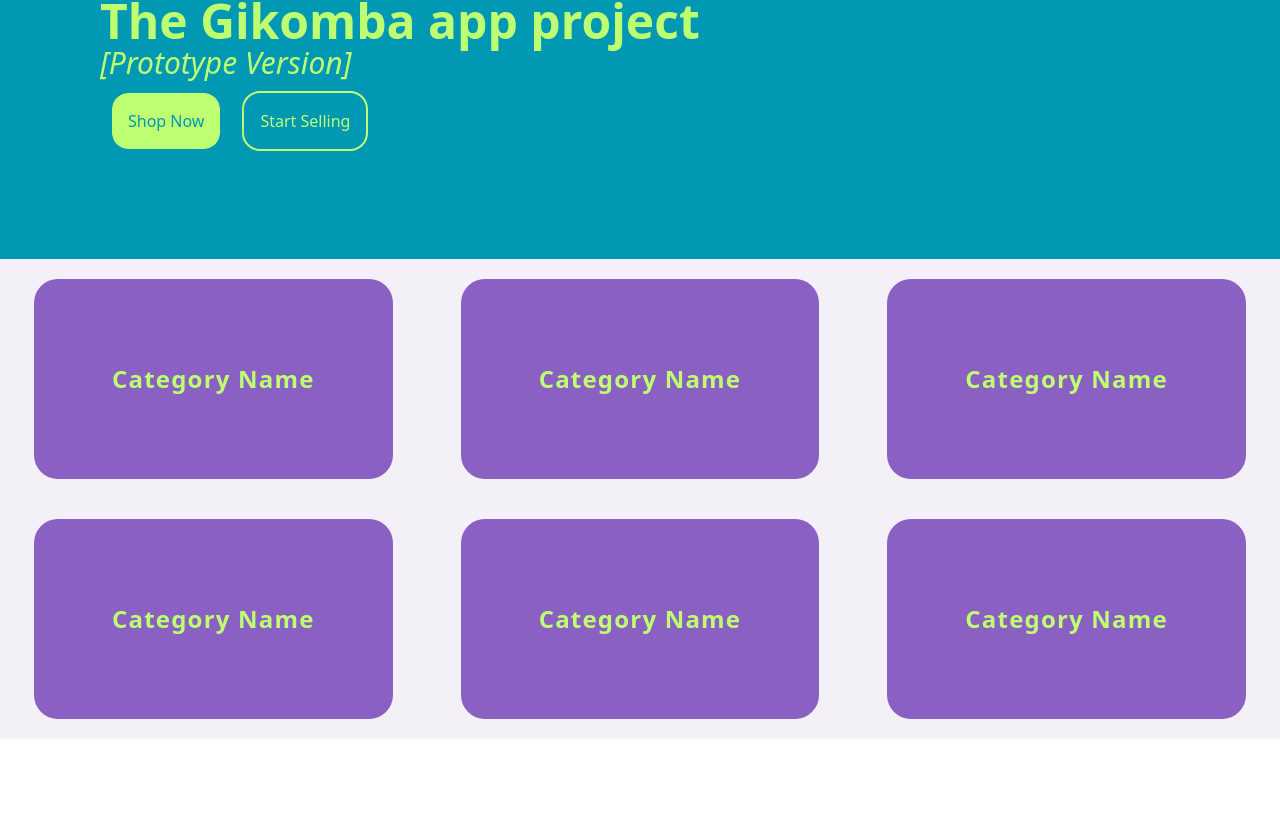
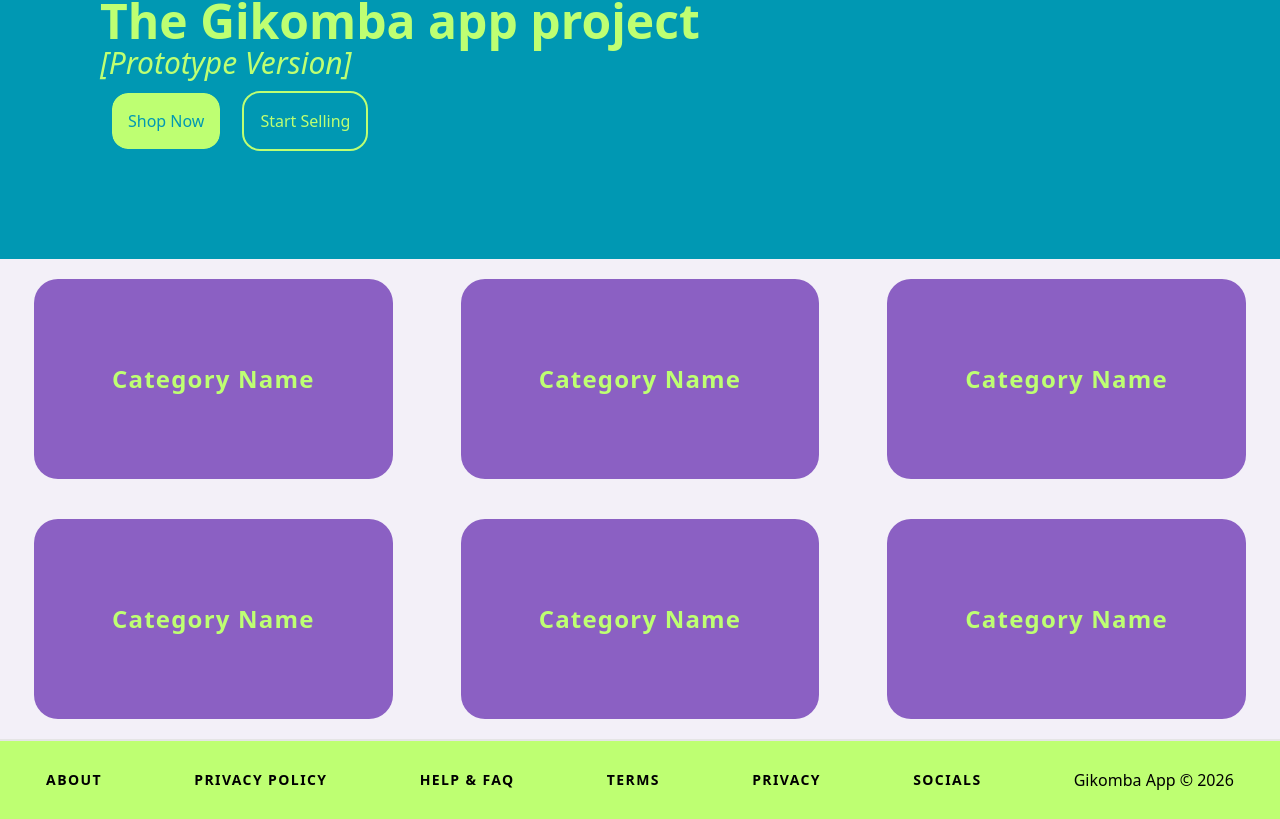
Before and after one commit to gikombaapp/gikapp-prototype, a React (Vite) app: page / in a window 1280 px wide. Shown: the part 229-1048 px from the top of the page. Before the commit the page ends 968 px from the top, so only its background shows below. Built offline with nearby package versions, Linux system fonts and the light colour scheme.

Commit message:
add footer

```diff
--- a/src/App.jsx
+++ b/src/App.jsx
@@ -1,7 +1,7 @@
 // import { useState } from 'react'
 import Home from './pages/Home'
 import Navbar from './components/Navbar'
-
+import Footer from './components/Footer'
 function App() {
 
 
@@ -9,6 +9,7 @@ function App() {
     <>
     <Navbar/>
     <Home />
+    <Footer />
     </>
   )
 }
--- /dev/null
+++ b/src/components/Footer.jsx
@@ -0,0 +1,30 @@
+import React from 'react'
+
+function Footer() {
+    const date = new Date();
+  return (
+    <footer className='flex flex-row h-20 w-full bg-[#BEFF72] border-t-neutral-200 border-t-2 justify-around items-center'>
+        <a href="#" className='text-sm font-bold tracking-widest'>
+            ABOUT
+        </a>
+        <a href="#" className='text-sm font-bold tracking-widest'>
+            PRIVACY POLICY
+        </a>
+        <a href="#" className='text-sm font-bold tracking-widest'>
+            HELP & FAQ
+        </a>
+        <a href="#" className='text-sm font-bold tracking-widest'>
+            TERMS
+        </a>
+        <a href="#" className='text-sm font-bold tracking-widest'>
+            PRIVACY
+        </a>
+        <a href="#" className='text-sm font-bold tracking-widest'>
+            SOCIALS
+        </a>
+        <p>Gikomba App © {date.getFullYear()}</p>
+    </footer>
+  )
+}
+
+export default Footer
```
